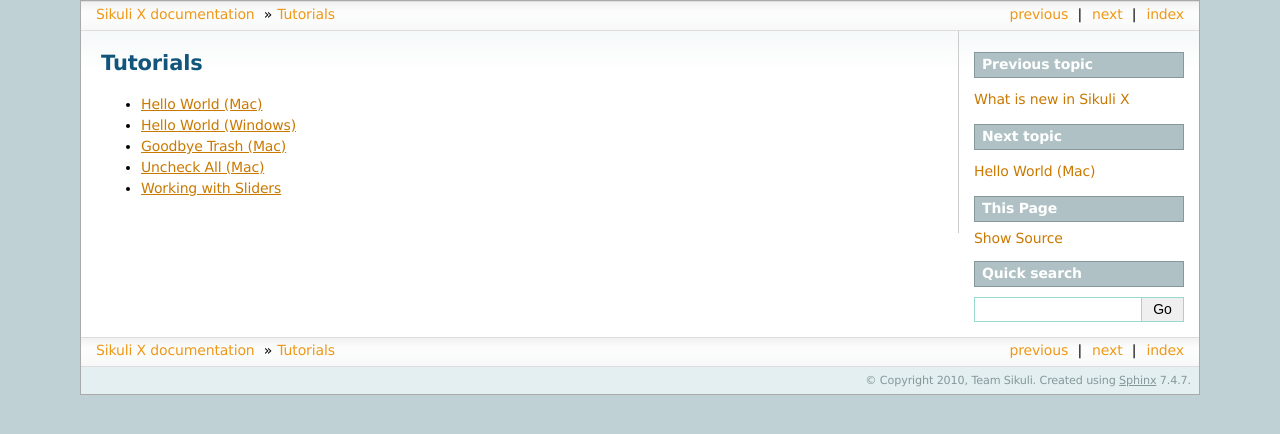
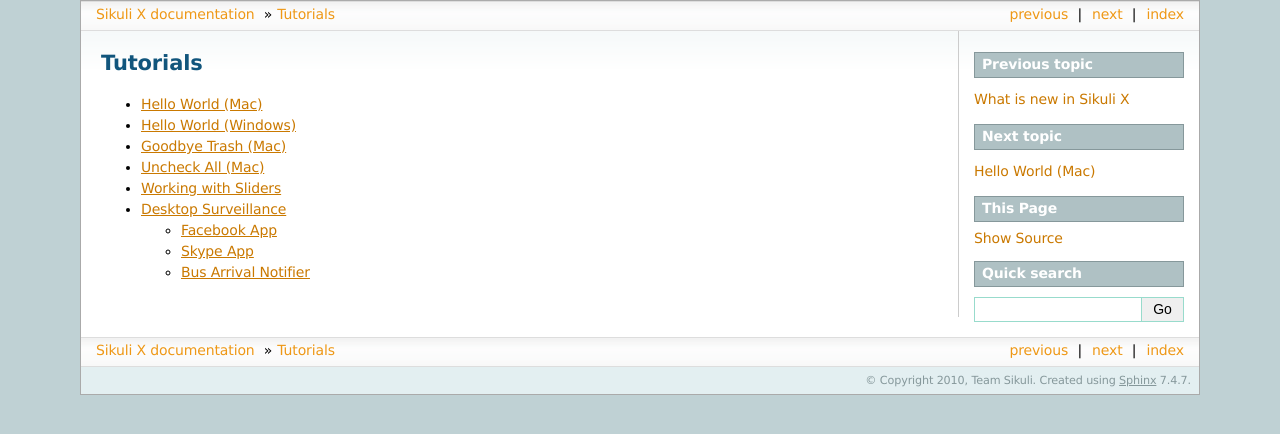
Before and after one commit to sikuli/sikuli, a Sphinx documentation site: the page built from docs/source/tutorials/index.rst, in a window 1280 px wide. Shown: the top 434 px of the page. Built offline with Sphinx 7.4.7, drawn with Linux system fonts in a browser that asks for light colours; some of the changed lines change nothing that is shown.

Commit message:
added desktop surveillance tutorial

```diff
--- a/docs/source/tutorials/index.rst
+++ b/docs/source/tutorials/index.rst
@@ -9,3 +9,4 @@
    goodbyetrash/goodbyetrash
    uncheckall/uncheckall
    sliders/sliders
+   surveillance/surveillance
--- /dev/null
+++ b/docs/source/tutorials/surveillance/surveillance.rst
@@ -0,0 +1,172 @@
+Desktop Surveillance
+====================
+
+Sikuli Script can be used to perform **desktop surveillance**. In this tutorial, we will
+go through a number of exercises to create scripts that can monitor the screen and
+notify us when certain interesting visual event happens.
+
+
+Facebook App
+------------
+
+The first exercise is to create a Facebook app to periodically check our Facebook
+homepage visually  and see if a particular friend has recently updated the status
+message. One easy way to detect this event is to look for the friend's face image on
+our Facebook homepage. If found, the friend must have posted a new status message.
+If not found, we should check back again in a few moments.
+
+Let's implement this operation using a ``while:`` loop. First we need to capture a
+screenshot of the friend's face image.
+
+.. image:: facebook_capture.png
+
+To check if the friend's face can be seen on the screen, we use :py:meth:`exists()
+<Region.exists>`,
+which returns True when the face image is found. We set the looping condition to Not
+Found so that the while loop will terminate only when the face image is found. We
+add a :py:func:`sleep(n) <sleep>` statement in the body of the loop to introduce a 5
+second interval between attempts to look for the face image on the screen.
+
+.. sikulicode::
+
+	while not exists("obama.png"):
+		sleep(5)
+
+Alternatively, Sikuli provides a convenient :py:meth:`wait() <Region.wait>` function
+that periodically checks the screen to wait for a given image pattern to appear.
+Using wait(), the above code can be rewritten as:
+
+.. sikulicode::
+
+	wait("obama.png", FOREVER)
+
+The constant *FOREVER* means we want Sikuli to wait indefinitely. If we do not want
+to wait forever, we can replace *FOREVER* with a number to indicate the number of
+seconds to wait until Sikuli should giveup.
+
+.. sikulicode::
+
+	wait("obama.png", 3600) # wait for an hour
+
+After the while loop exits or the wait function returns, we can call
+:py:func:`popup` to display a notification message.
+
+.. sikulicode::
+
+	popup("Obama has updated his message")
+
+This will display a popup message that looks like below:
+
+.. image:: facebook_popupmsg.png
+
+Now we can run this Sikuli Facebook App, sit back and relax, and get notified when
+our friend updates his message.
+
+Skype App
+---------
+
+In the previous exercise, we wrote a script to detect an image's appearance. In this
+exercise, we will do the opposite --- *detecting the disappearance of a visual
+pattern*.
+
+Skype is a great tool that allows us to stay in close contact with our friends even
+if they are in remote parts of the world. However, there might be some unfortunate
+circumstances we may want to avoid being seen online by a certain individual.
+Perhaps the individual talks too much. Perhaps we owe the individual some money. It
+would be nice to know when the individual is offline so that it is safe to get
+online. While Skype does provide a feature to notify us when an individual is
+online, there is no notification feature when the opposite happens.
+
+An automatic logoff notifier would be desirable to deal with this situation. Let us
+build this tool using Sikuli Script. Notice that if an individual is no longer
+online, the combined visual pattern of the green status icon and the individual's
+screen name will disappear. Thus, we can take a screenshot that includes both the
+green icon and the screen name as follows.
+
+.. image:: skype_capture.png
+
+Then, we can write a Sikuli Script to watch for the disappearance of the screenshot
+image we just captured.
+
+.. sikulicode::
+
+	while exists("vgod.png"):
+		sleep(5)
+
+	popup("vgod just logged off")
+
+This script is very similar to the one in the previous exercise. The only difference
+is the removal of the NOT operator from the condition statement for the while loop,
+since we are trying to do the opposite.
+
+Another way to wait for the disappearance of an image is to use the
+:py:meth:`waitVanish() <Region.waitVanish>` function. The above script can be
+rewritten as follows:
+
+.. sikulicode::
+
+	waitVanish("vgod.png", FOREVER)
+	popup("vgod just logged off")
+
+
+Bus Arrival Notifier
+--------------------
+
+The third exercise is to build a bus arrival notification tool. For many bus riders,
+online GPS-based tracking services are very useful. Instead of patiently standing
+outside at a bust stop, braving the freezing wind in the winter or scorching sun in
+the summer, riders can sit comfortably inside in front of their computers, checking
+emails, updating Facebook status, or watching YouTube?  videos, or what have you.
+They only need to look at the map every few moments to check the location of the bus
+symbol on the map. Only when the bus is close enough do they have to finally get out
+and walk to the bus top.
+
+Since we care about whether the bus is getting close to the stop, we only need to
+look at the neighborhood around the stop. Thus, we can resize the browser to show
+just that portion of the map, while leaving a lot of screen space to do something
+else, in this case, reading CNN news.
+
+.. image:: bus_fullscreen.png
+
+Let us write a Sikuli Script to do the bus tracking for us. It is possible to define
+a region and ask Sikuli Script to focus only on that region to search for a
+particular visual pattern. This way, Sikuli don't have to waste precious computing
+cycles scanning the whole screen. To do so, let us click on the "select a region"
+button in the toolbar as indicated below.
+
+.. image:: bus_toolbar_region.png
+
+The entire screen will freeze and turn darker, similar to what happen in the screen
+capture mode. Simply draw a rectangle to cover the entire neighborhood map. The
+region covered by this rectangle is visually represented as a thumbnail image of the
+entire desktop where the region is shaded in red.
+
+.. image:: bus_region_thumbnail.png
+
+Next, we capture the screenshot image of the bus symbol so that we can tell Sikuli
+Script to watch for its appearance.
+
+.. image:: bus_capture_bus_symbol.png
+
+
+Now. we can write the following script to check the map and watch for the appearance
+of a bus symbol:
+
+.. sikulicode::
+
+	while not "region.png".inside().exists("bus.png"):
+		sleep(5)
+	popup("bus has arrived")
+
+Interpreting the meaning of the while loop is straightforward---while it is not the
+case that a bus symbol can be found inside the region, sleep for 5 seconds. In other
+words, the while loop will exit only when the bus symbol is found inside the region.
+Then, the popup statement will be executed to notify us the bus has arrived.
+
+Again, the same effect can be achived using :py:meth:`wait() <Region.wait>`. The
+script can be rewritten as:
+
+.. sikulicode::
+
+	"region.png".inside().wait("bus.png",FOREVER)
+	popup("bus has arrived")
```
Also changed, not shown: docs/source/tutorials/surveillance/bus.png (added), docs/source/tutorials/surveillance/bus_capture_bus_symbol.png (added), docs/source/tutorials/surveillance/bus_fullscreen.png (added), docs/source/tutorials/surveillance/bus_region_thumbnail.png (added), docs/source/tutorials/surveillance/bus_toolbar_region.png (added), docs/source/tutorials/surveillance/facebook_capture.png (added), docs/source/tutorials/surveillance/facebook_popupmsg.png (added), docs/source/tutorials/surveillance/obama.png (added), docs/source/tutorials/surveillance/region.png (added), docs/source/tutorials/surveillance/skype_capture.png (added), docs/source/tutorials/surveillance/vgod.png (added).
